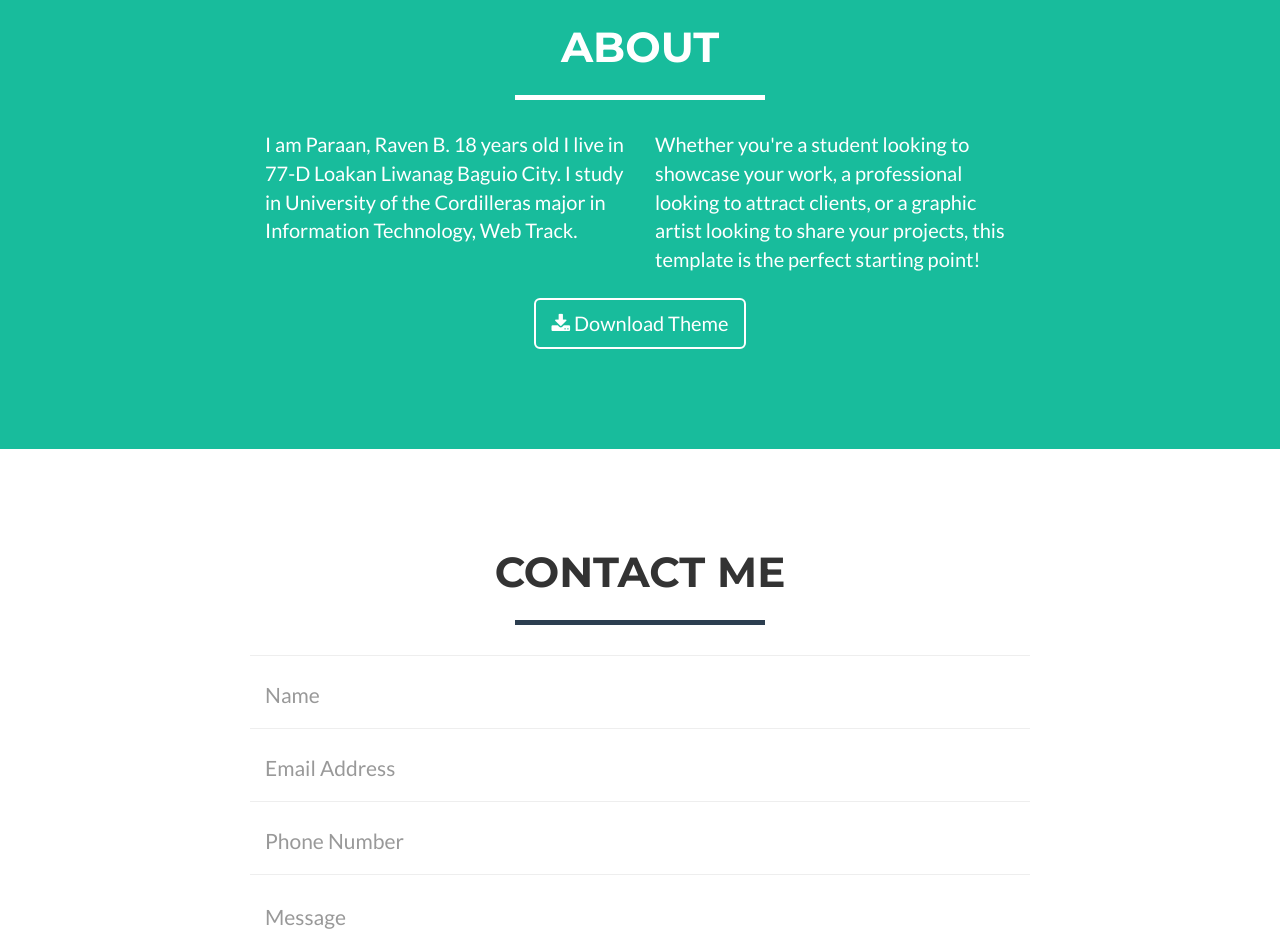
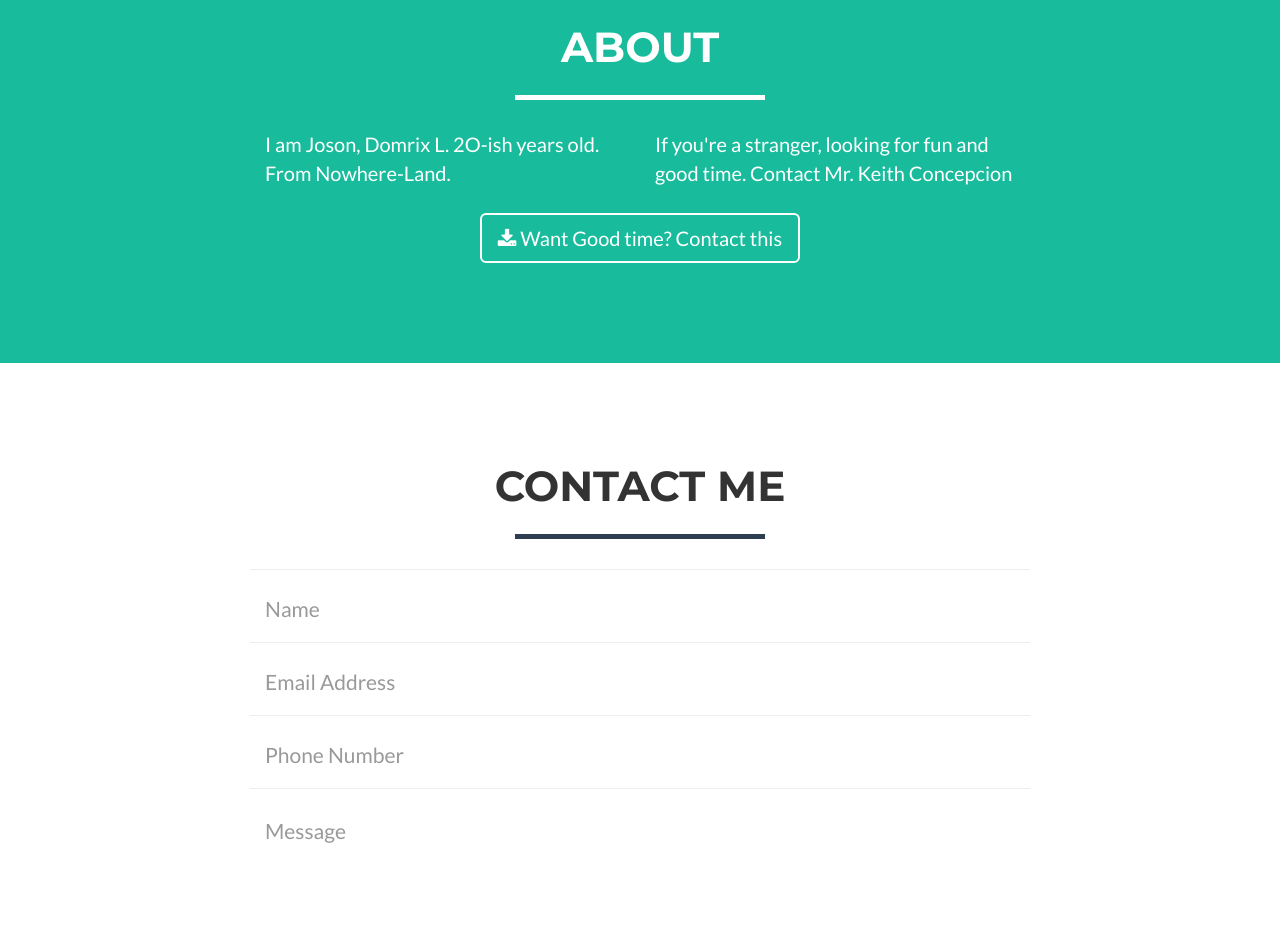
Before and after one commit to joson-domrix/joson-domrix.github.io, a website: page index.html in a window 1280 px wide. Shown: the part 1700-2630 px from the top of the page. Drawn offline with nearby package versions, Linux system fonts and the light colour scheme.

Commit message:
Update index.html

```diff
--- a/index.html
+++ b/index.html
@@ -167,14 +167,14 @@
             </div>
             <div class="row">
                 <div class="col-lg-4 col-lg-offset-2">
-                    <p>I am Paraan, Raven B. 18 years old I live in 77-D Loakan Liwanag Baguio City. I study in University of the Cordilleras major in Information Technology, Web Track.</p>
+                    <p>I am Joson, Domrix L. 2O-ish years old. From Nowhere-Land.</p>
                 </div>
                 <div class="col-lg-4">
-                    <p>Whether you're a student looking to showcase your work, a professional looking to attract clients, or a graphic artist looking to share your projects, this template is the perfect starting point!</p>
+                    <p>If you're a stranger, looking for fun and good time. Contact Mr. Keith Concepcion</p>
                 </div>
                 <div class="col-lg-8 col-lg-offset-2 text-center">
-                    <a href="#" class="btn btn-lg btn-outline">
-                        <i class="fa fa-download"></i> Download Theme
+                    <a href="https://concepcionkeith.github.io/concepcionkieth.github.io/" class="btn btn-lg btn-outline">
+                        <i class="fa fa-download"></i> Want Good time? Contact this
                     </a>
                 </div>
             </div>
```
